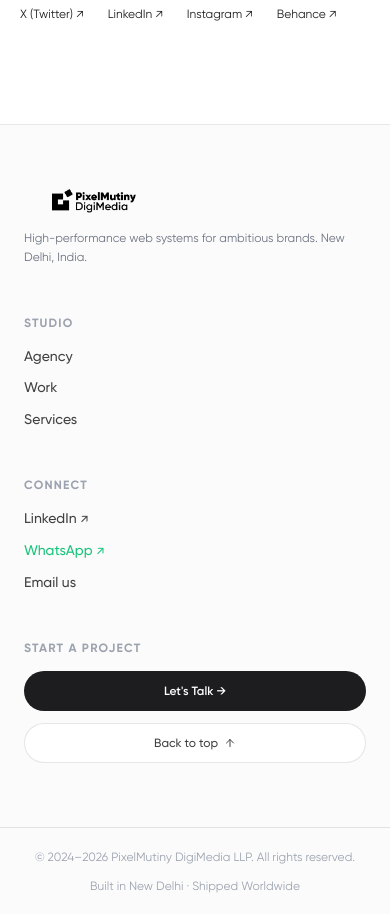
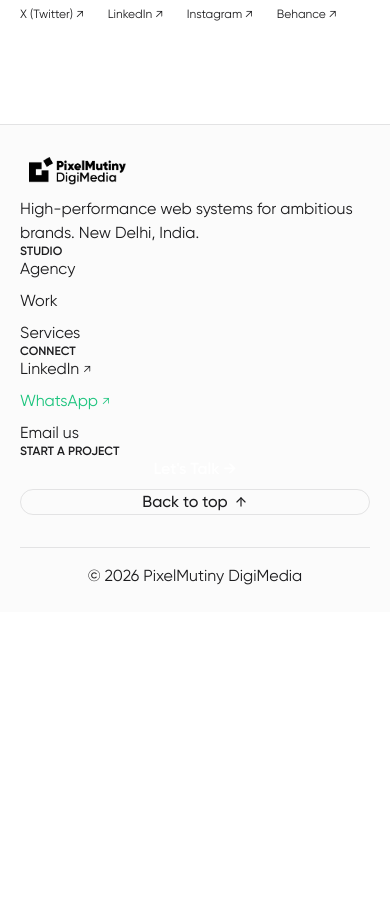
Before and after one commit to stshaw93155/PixelMutiny, a Next.js app: page / in a window 390 px wide. Shown: the part 8720-9634 px from the top of the page. After the commit the page ends 9332 px from the top, so only its background shows below. Built offline with nearby package versions, Linux system fonts and the light colour scheme.

Commit message:
fix: compact tight footer redesign matching exact desktop 1.6fr 1fr 1fr 1.1fr specs and responsive rules

```diff
--- a/app/components/GlobalShell.js
+++ b/app/components/GlobalShell.js
@@ -53,52 +53,55 @@
         </main>
       </PageTransition>
 
-      {/* STUDIO FOOTER — Spacious 3-Row Layout */}
-      <footer className="w-full bg-[#FBFBFB] border-t border-[rgba(18,18,19,0.08)] text-[#424242]">
+      {/* STUDIO FOOTER — Compact Single Row Layout */}
+      <footer className="w-full bg-[#FBFBFB] border-t border-[rgba(0,0,0,0.08)] text-[#1a1a1f]">
+        <div className="max-w-[1200px] mx-auto px-5 sm:px-6 pt-8 sm:pt-10 md:pt-12 pb-6 sm:pb-8">
 
-        {/* ROW 1: Brand + Nav Grid */}
-        <div className="max-w-[1400px] mx-auto px-6 py-16">
-          <div className="grid grid-cols-1 md:grid-cols-2 lg:grid-cols-[2fr_1fr_1fr_1fr] items-start gap-12 lg:gap-12">
+          {/* Main Grid: Mobile (stacked/2-col), Tablet (2-col), Desktop (1 single compact row) */}
+          <div className="grid grid-cols-1 md:grid-cols-2 lg:grid-cols-[1.6fr_1fr_1fr_1.1fr] items-start gap-y-7 md:gap-y-8 gap-x-6 sm:gap-x-8 lg:gap-x-12">
 
-            {/* Brand block (Lines up flush with link column baselines) */}
-            <div className="flex flex-col gap-4">
-              <Link href="/" className="inline-flex items-center gap-2 hover:opacity-80 transition-opacity">
+            {/* COLUMN 1: BRAND */}
+            <div className="flex flex-col items-start md:col-span-2 lg:col-span-1">
+              <Link href="/" className="inline-block hover:opacity-80 transition-opacity p-0 m-0">
                 <Image
                   src="/img/logo-main.png"
                   alt="PixelMutiny"
-                  width={140}
-                  height={34}
-                  className="h-6 w-auto object-contain"
+                  width={115}
+                  height={28}
+                  className="h-[28px] w-auto object-contain block p-0 m-0"
+                  priority={false}
                 />
               </Link>
-              <p className="text-xs text-[#6B7280] leading-relaxed max-w-[280px]">
+              <p className="text-[13px] leading-[1.5] text-[#6b6b73] mt-3 max-w-[280px]">
                 High-performance web systems for ambitious brands. New Delhi, India.
               </p>
             </div>
 
-            {/* Column 1: Studio */}
-            <div className="flex flex-col">
-              <span className="text-[10px] font-bold uppercase tracking-widest text-[#9CA3AF] font-mono mb-4 block">
+            {/* Link Groups Wrapper for clean side-by-side display on mobile if needed */}
+            <div className="contents md:contents">
+              {/* COLUMN 2: STUDIO */}
+              <div className="flex flex-col items-start">
+                <span className="text-[11px] font-semibold uppercase tracking-[0.08em] text-[#9a9aa5] mb-3.5 block leading-none">
                   Studio
                 </span>
-              <div className="flex flex-col gap-2.5 text-sm">
-                <Link href="/about" className="hover:text-[#0859D4] transition-colors font-medium">Agency</Link>
-                <Link href="/works" className="hover:text-[#0859D4] transition-colors font-medium">Work</Link>
-                <Link href="/services" className="hover:text-[#0859D4] transition-colors font-medium">Services</Link>
+                <div className="flex flex-col gap-2 text-[14px] leading-[1.4] text-[#1a1a1f]">
+                  <Link href="/about" className="hover:text-[#0859D4] transition-colors duration-150">Agency</Link>
+                  <Link href="/works" className="hover:text-[#0859D4] transition-colors duration-150">Work</Link>
+                  <Link href="/services" className="hover:text-[#0859D4] transition-colors duration-150">Services</Link>
                 </div>
               </div>
 
-            {/* Column 2: Connect */}
-            <div className="flex flex-col">
-              <span className="text-[10px] font-bold uppercase tracking-widest text-[#9CA3AF] font-mono mb-4 block">
+              {/* COLUMN 3: CONNECT */}
+              <div className="flex flex-col items-start">
+                <span className="text-[11px] font-semibold uppercase tracking-[0.08em] text-[#9a9aa5] mb-3.5 block leading-none">
                   Connect
                 </span>
-              <div className="flex flex-col gap-2.5 text-sm">
+                <div className="flex flex-col gap-2 text-[14px] leading-[1.4] text-[#1a1a1f]">
                   <a
                     href="https://www.linkedin.com/in/gfxsumit/"
                     target="_blank"
                     rel="noreferrer"
-                  className="hover:text-[#0859D4] transition-colors font-medium inline-flex items-center gap-1"
+                    className="hover:text-[#0859D4] transition-colors duration-150 inline-flex items-center gap-1"
                   >
                     LinkedIn <span className="text-[10px]">↗</span>
                   </a>
@@ -106,57 +109,53 @@
                     href="https://wa.me/919315580036?text=Hi%20Sumit%2C%20I%20would%20like%20to%20discuss%20a%20new%20project%20with%20PixelMutiny"
                     target="_blank"
                     rel="noreferrer"
-                  className="text-[#1BC47D] hover:opacity-80 transition-opacity font-medium inline-flex items-center gap-1"
+                    className="text-[#1BC47D] hover:opacity-85 transition-opacity duration-150 inline-flex items-center gap-1"
                   >
                     WhatsApp <span className="text-[10px]">↗</span>
                   </a>
                   <a
                     href="mailto:contact@pixelmutiny.com"
-                  className="hover:text-[#0859D4] transition-colors font-medium"
+                    className="hover:text-[#0859D4] transition-colors duration-150"
                   >
                     Email us
                   </a>
                 </div>
               </div>
+            </div>
 
-            {/* Column 3: Start a project */}
-            <div className="flex flex-col">
-              <span className="text-[10px] font-bold uppercase tracking-widest text-[#9CA3AF] font-mono mb-4 block">
+            {/* COLUMN 4: START A PROJECT */}
+            <div className="flex flex-col items-start md:col-span-2 lg:col-span-1 w-full">
+              <span className="text-[11px] font-semibold uppercase tracking-[0.08em] text-[#9a9aa5] mb-3.5 block leading-none">
                 Start a project
               </span>
-              <div className="flex flex-col gap-3 w-full sm:w-[160px]">
+              <div className="flex flex-col md:flex-row lg:flex-col gap-2 w-full">
                 <button
                   type="button"
                   onClick={() => { playClick(); setIsInquiryOpen(true); }}
-                  className="inline-flex items-center justify-center w-full h-10 px-5 rounded-full bg-[#1D1D1F] hover:bg-[#0859D4] text-white text-xs font-semibold transition-all duration-200 active:scale-95 cursor-pointer shadow-xs"
+                  className="inline-flex items-center justify-center h-[40px] w-full md:w-auto lg:w-full max-w-[200px] px-4 rounded-full bg-[#1a1a1f] hover:bg-[#0859D4] text-white text-[13px] font-semibold transition-all duration-150 active:scale-95 cursor-pointer"
                 >
                   Let&apos;s Talk →
                 </button>
                 <button
                   type="button"
                   onClick={handleBackToTop}
-                  className="inline-flex items-center justify-center gap-1.5 w-full h-10 px-4 rounded-full border border-[rgba(18,18,19,0.14)] bg-white hover:bg-[#F5F5F7] hover:text-[#0859D4] text-xs font-medium transition-all duration-200 active:scale-95 cursor-pointer shadow-2xs"
+                  className="inline-flex items-center justify-center gap-1.5 h-[40px] w-full md:w-auto lg:w-full max-w-[200px] px-4 rounded-full border border-[rgba(0,0,0,0.12)] bg-transparent hover:bg-[rgba(0,0,0,0.04)] text-[#1a1a1f] text-[13px] font-medium transition-all duration-150 active:scale-95 cursor-pointer"
                   aria-label="Back to top"
                 >
-                  Back to top <ArrowUp className="w-3 h-3" />
+                  Back to top <ArrowUp className="w-3.5 h-3.5" />
                 </button>
               </div>
             </div>
 
           </div>
+
+          {/* Bottom Strip */}
+          <div className="mt-8 pt-4 border-t border-[rgba(0,0,0,0.06)] flex flex-col sm:flex-row items-center justify-between gap-2 text-[12px] text-[#9a9aa5]">
+            <span>© 2026 PixelMutiny DigiMedia</span>
+            <span className="font-mono text-[11px] hidden sm:inline">Built in New Delhi · Shipped Worldwide</span>
           </div>
 
-        {/* Divider */}
-        <div className="border-t border-dashed border-[rgba(18,18,19,0.1)]" />
-
-        {/* ROW 2: Copyright bar */}
-        <div className="max-w-[1400px] mx-auto px-6 py-5">
-          <div className="flex flex-col sm:flex-row items-center justify-between gap-3 text-xs text-[#9CA3AF]">
-            <span>© 2024–2026 PixelMutiny DigiMedia LLP. All rights reserved.</span>
-            <span className="font-mono text-[11px]">Built in New Delhi · Shipped Worldwide</span>
         </div>
-        </div>
-
       </footer>
 
 
```
Lines whose indentation alone changed are shown as unchanged.
